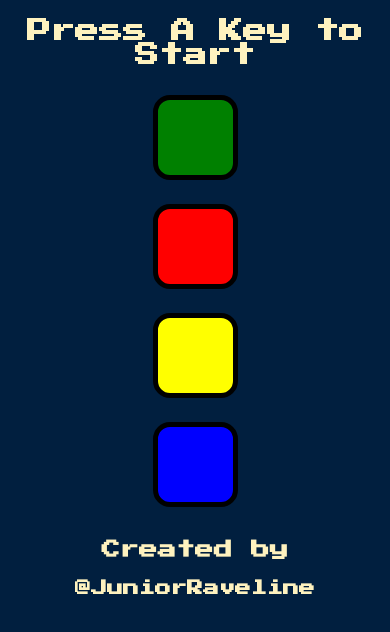
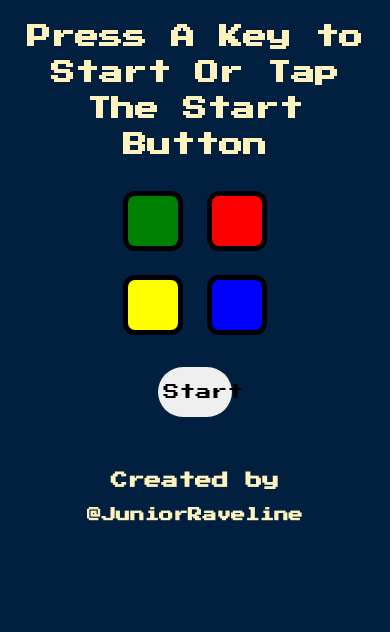
Before and after one commit to ravelinejunior/GeniusWebApp, a plain HTML site: page index.html in a window 390 px wide. Drawn offline with nearby package versions, Linux system fonts and the light colour scheme.

Commit message:
Mobile version

```diff
--- a/css/style.css
+++ b/css/style.css
@@ -10,8 +10,9 @@ footer {
 
 #level-title {
   font-family: "Press Start 2P", cursive;
-  font-size: 3rem;
-  margin: 5%;
+  font-size: 2.5rem;
+  margin: 3%;
+  line-height: 1.5;
   color: #fef2bf;
 }
 
@@ -24,10 +25,19 @@ footer {
 .btn {
   margin: 25px;
   display: inline-block;
-  height: 100px;
-  width: 100px;
+  height: 125px;
+  width: 125px;
   border: 10px solid black;
   border-radius: 20%;
+}
+
+.custom-button {
+  width: 20%;
+  height: 50px;
+  border: none;
+  border-radius: 60px;
+  font-family: "Press Start 2P", cursive;
+  font-size: 1rem;
 }
 
 .game-over {
@@ -67,9 +77,24 @@ footer {
   .btn {
     margin: 10px;
     display: inline-block;
-    height: 75px;
-    width: 75px;
+    height: 50px;
+    width: 50px;
     border: 5px solid black;
     border-radius: 20%;
   }
+
+  .custom-buttom {
+    width: 20%;
+    border: none;
+    border-radius: 30px;
+    font-family: "Press Start 2P", cursive;
+    font-size: 0.8rem;
+  }
+
+  footer {
+    font-family: "Press Start 2P", cursive;
+    font-size: 0.9rem;
+    margin: 5%;
+    color: #fef2bf;
+  }
 }
--- a/index.html
+++ b/index.html
@@ -7,11 +7,12 @@
         <meta name="viewport" content="width=device-width, initial-scale=1.0">
         <link href="https://fonts.googleapis.com/css?family=Press+Start+2P" rel="stylesheet">
         <link rel="stylesheet" href="css/style.css">
+
         <title>Genius</title>
     </head>
 
     <body>
-        <h1 id="level-title">Press A Key to Start</h1>
+        <h1 id="level-title">Press A Key to Start Or Tap The Start Button</h1>
         <div class="container">
             <div lass="row">
 
@@ -36,6 +37,10 @@
             </div>
 
         </div>
+        <br>
+        <button id="button-start" class="custom-button" type="submit">Start</button>
+        <br><br><br>
+
     </body>
 
     <footer>
@@ -44,6 +49,7 @@
 
         <script src="https://ajax.googleapis.com/ajax/libs/jquery/3.5.1/jquery.min.js"></script>
         <script src="script/index.js"></script>
+
     </footer>
 
 </html>
--- a/script/index.js
+++ b/script/index.js
@@ -5,7 +5,7 @@ var levelStart = 0
 var started = false
 
 $(document).ready(function () {
-    $(".btn").click(function (e) {
+    $(".btn").click(function () {
        var userChosenColour = $(this).attr("id")
        userClickedPattern.push(userChosenColour)
 
@@ -18,6 +18,12 @@ $(document).ready(function () {
     });
 });
 
+$("#button-start").click(function () {
+    nextSequence()
+    started = true
+
+});
+
 $(document).keypress(function(event){
     if(event.key){
         nextSequence()
@@ -28,10 +34,13 @@ $(document).keypress(function(event){
 
 
 
+
 //nextSequence()
 
 function nextSequence(){
-
+   setTimeout(function() {
+    $("#button-start").fadeIn(300).fadeOut(400).fadeIn(300).css("visibility","hidden")
+   }, 100);
     userClickedPattern = []
 
     var randomNumber = Math.round(Math.random()*3)
@@ -48,7 +57,6 @@ function nextSequence(){
     playSound(randomChosenNumber)
 
     levelStart++
-
 
 }
 
@@ -94,6 +102,10 @@ function playSound (name) {
  function restartGame(){
     levelStart = 0
     $("h1").text("Game Over, Press Any Key to Restart")
+    $("#button-start").fadeIn(700).css("visibility","visible")
+    $("#button-start").css("fontSize","10px")
+    $("#button-start").text("Press to Restart")
     gamePattern = []
     userClickedPattern = []
+
  }
```
